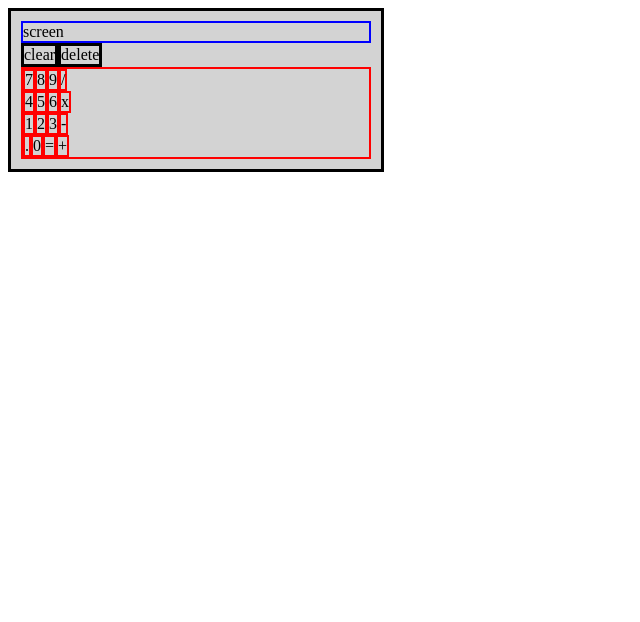
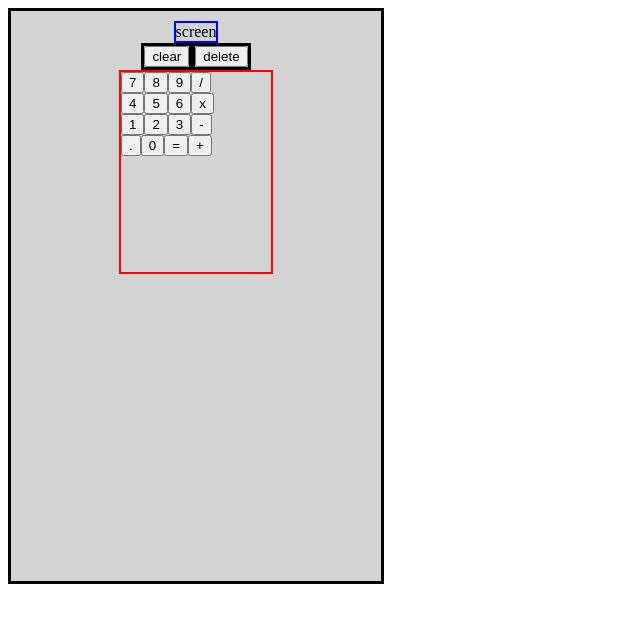
Before and after one commit to FJinnah/calculator, a plain HTML site: page index.html in a window 1280 px wide. Shown: the whole page, without its empty margins (0-640 px from the left). Drawn offline with Linux system fonts and the light colour scheme.

Commit message:
Minor modifications to CSS

```diff
--- a/index.html
+++ b/index.html
@@ -12,36 +12,36 @@
   <div id="calculator-container">
     <div id="screen">screen</div>
     <div class="large-buttons">
-      <div id="clear">clear</div>
-      <div id="delete">delete</div>
+      <div id="clear"><button type="button">clear</button></div>
+      <div id="delete"><button type="button">delete</button></div>
     </div>
-    <div class="small-buttons">
+    <div class="button-grid">
       <div class="row-4">
-        <div class="small-buttons">7</div>
-        <div class="small-buttons">8</div>
-        <div class="small-buttons">9</div>
-        <div class="small-buttons">/</div>
+        <div class="small-buttons"><button type="button">7</button></div>
+        <div class="small-buttons"><button type="button">8</button></div>
+        <div class="small-buttons"><button type="button">9</button></div>
+        <div class="small-buttons"><button type="button">/</button></div>
       </div>
 
       <div class="row-3">
-        <div class="small-buttons">4</div>
-        <div class="small-buttons">5</div>
-        <div class="small-buttons">6</div>
-        <div class="small-buttons">x</div>
+        <div class="small-buttons"><button type="button">4</button></div>
+        <div class="small-buttons"><button type="button">5</button></div>
+        <div class="small-buttons"><button type="button">6</button></div>
+        <div class="small-buttons"><button type="button">x</button></div>
       </div>
 
       <div class="row-2">
-        <div class="small-buttons">1</div>
-        <div class="small-buttons">2</div>
-        <div class="small-buttons">3</div>
-        <div class="small-buttons">-</div>
+        <div class="small-buttons"><button type="button">1</button></div>
+        <div class="small-buttons"><button type="button">2</button></div>
+        <div class="small-buttons"><button type="button">3</button></div>
+        <div class="small-buttons"><button type="button">-</button></div>
       </div>
 
       <div class="row-1">
-        <div class="small-buttons">.</div>
-        <div class="small-buttons">0</div>
-        <div class="small-buttons">=</div>
-        <div class="small-buttons">+</div>
+        <div class="small-buttons"><button type="button">.</button></div>
+        <div class="small-buttons"><button type="button">0</button></div>
+        <div class="small-buttons"><button type="button">=</button></div>
+        <div class="small-buttons"><button type="button">+</button></div>
       </div>
     </div>
   </div>
--- a/styles.css
+++ b/styles.css
@@ -2,14 +2,17 @@
   border: 3px solid black;
   background-color: lightgray;
   padding: 10px;
-  max-height: 550px;
-  max-width: 350px;
+  height: 550px;
+  width: 350px;
   display: flex;
   flex-direction: column;
+  align-items: center;
+  align-content: space-between;
 }
 
 #screen {
   border: 2px solid blue;
+  flex-direction: row;
 
 }
 
@@ -22,16 +25,20 @@
   display: flex;
 }
 
-.small-buttons {
+.button-grid {
   border: 2px solid red;
-  /* display: flex; */
-  /* flex-direction: column ; */
-  /* flex-wrap: wrap; */ */
+  width: 150px;
+  height: 200px;
+  /* display: flex;  */
+  /* flex-direction: column; */
+  /* flex-wrap: wrap; */
 }
 
 .row-1,
 .row-2,
 .row-3,
 .row-4 {
-  display: flex
+  display: flex;
+  /* justify-content: space-between; */
+
 }
```
